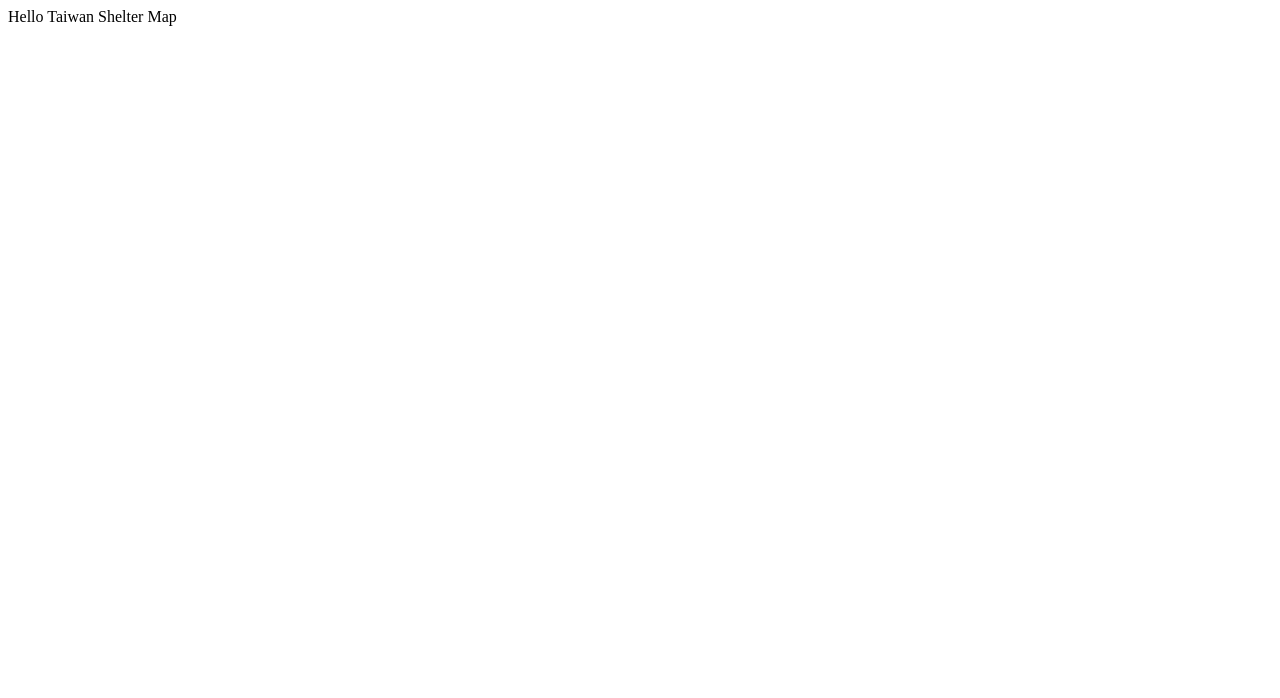
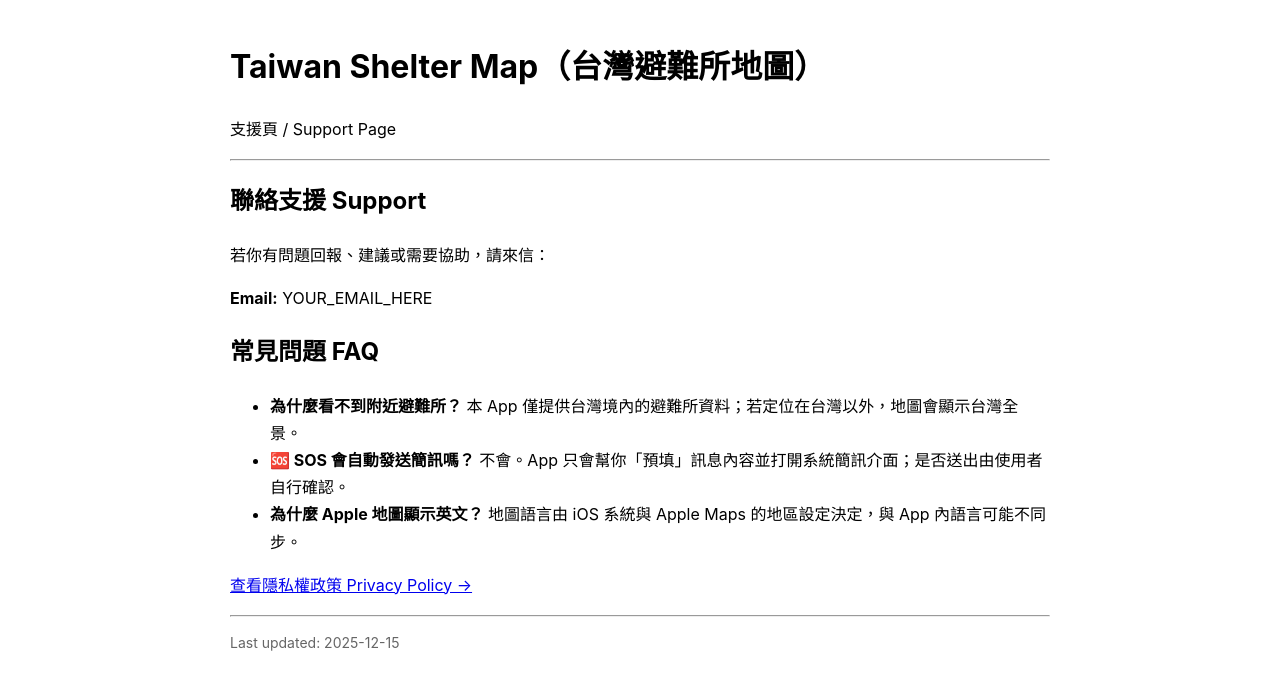
Before and after one commit to MirandaiOSapp/taiwan-shelter-map, a plain HTML site: page index.html in a window 1280 px wide. Drawn offline with Linux system fonts and the light colour scheme.

Commit message:
Update index.html

```diff
--- a/index.html
+++ b/index.html
@@ -1 +1,30 @@
-Hello Taiwan Shelter Map
+<!doctype html>
+<html lang="zh-Hant">
+<head>
+  <meta charset="utf-8" />
+  <meta name="viewport" content="width=device-width,initial-scale=1" />
+  <title>Taiwan Shelter Map – Support</title>
+</head>
+<body style="font-family:-apple-system,BlinkMacSystemFont,Segoe UI,Roboto,Helvetica,Arial;max-width:820px;margin:40px auto;line-height:1.7;padding:0 16px;">
+  <h1>Taiwan Shelter Map（台灣避難所地圖）</h1>
+  <p>支援頁 / Support Page</p>
+
+  <hr/>
+
+  <h2>聯絡支援 Support</h2>
+  <p>若你有問題回報、建議或需要協助，請來信：</p>
+  <p><b>Email:</b> YOUR_EMAIL_HERE</p>
+
+  <h2>常見問題 FAQ</h2>
+  <ul>
+    <li><b>為什麼看不到附近避難所？</b> 本 App 僅提供台灣境內的避難所資料；若定位在台灣以外，地圖會顯示台灣全景。</li>
+    <li><b>🆘 SOS 會自動發送簡訊嗎？</b> 不會。App 只會幫你「預填」訊息內容並打開系統簡訊介面；是否送出由使用者自行確認。</li>
+    <li><b>為什麼 Apple 地圖顯示英文？</b> 地圖語言由 iOS 系統與 Apple Maps 的地區設定決定，與 App 內語言可能不同步。</li>
+  </ul>
+
+  <p><a href="./privacy.html">查看隱私權政策 Privacy Policy →</a></p>
+
+  <hr/>
+  <p style="color:#666;font-size:14px;">Last updated: 2025-12-15</p>
+</body>
+</html>
```
